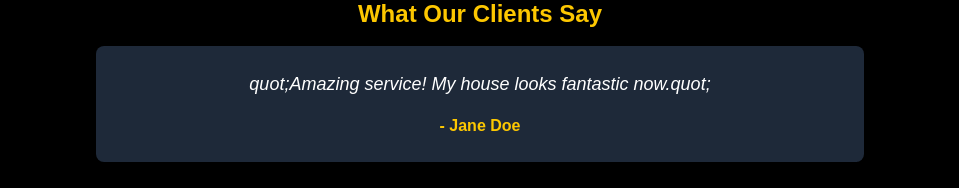
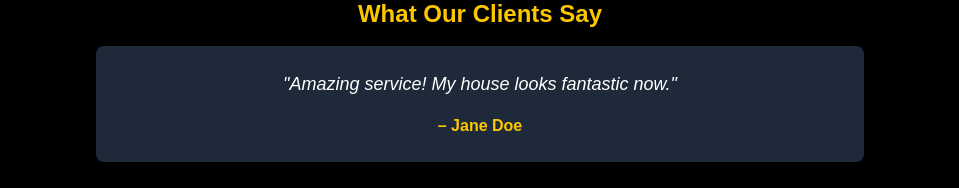
Before and after one commit to Marvoh254/chams_media-creations, a Next.js app: page /portfolio/residential in a window 1280 px wide. Shown: the part 970-1158 px from the top of the page, without its empty margins (160-1119 px from the left). Built offline with nearby package versions, Linux system fonts and the light colour scheme.

Commit message:
Update page.tsx

```diff
--- a/src/app/portfolio/residential/page.tsx
+++ b/src/app/portfolio/residential/page.tsx
@@ -24,8 +24,8 @@ export default function ResidentialInterior() {
   return (
     <div className="bg-black text-white min-h-screen">
       <Navbar />
-      <br></br>
-      <br></br>
+      <br />
+      <br />
       <div className="container mx-auto px-6 py-12 text-center">
         <h1 className="text-4xl font-bold text-yellow-400 mb-6">
           Residential Interior Design
@@ -40,20 +40,23 @@ export default function ResidentialInterior() {
         <div className="relative max-w-4xl mx-auto overflow-hidden">
           <Image
             src={residentialProjects[currentIndex].image}
-            alt={residentialProjects[currentIndex].title}
+            alt={residentialProjects[currentIndex].title || "Residential project"}
             width={800}
             height={500}
             className="rounded-lg"
+            priority
           />
           <button
             onClick={prevSlide}
-            className="absolute left-0 top-1/2 transform -translate-y-1/2 bg-gray-800 px-3 py-2 rounded"
+            className="absolute left-0 top-1/2 transform -translate-y-1/2 bg-gray-800 px-3 py-2 rounded hover:bg-yellow-400 hover:text-black transition"
+            aria-label="Previous Slide"
           >
             ❮
           </button>
           <button
             onClick={nextSlide}
-            className="absolute right-0 top-1/2 transform -translate-y-1/2 bg-gray-800 px-3 py-2 rounded"
+            className="absolute right-0 top-1/2 transform -translate-y-1/2 bg-gray-800 px-3 py-2 rounded hover:bg-yellow-400 hover:text-black transition"
+            aria-label="Next Slide"
           >
             ❯
           </button>
@@ -71,9 +74,11 @@ export default function ResidentialInterior() {
             What Our Clients Say
           </h2>
           <div className="max-w-3xl mx-auto bg-gray-800 p-6 rounded-lg shadow-md">
-            <p className="text-lg italic">quot;{testimonials[0].feedback}quot;</p>
+            <p className="text-lg italic">
+              "{testimonials[0].feedback}"
+            </p>
             <p className="mt-4 text-yellow-400 font-semibold">
-              - {testimonials[0].name}
+              – {testimonials[0].name}
             </p>
           </div>
         </div>
```
